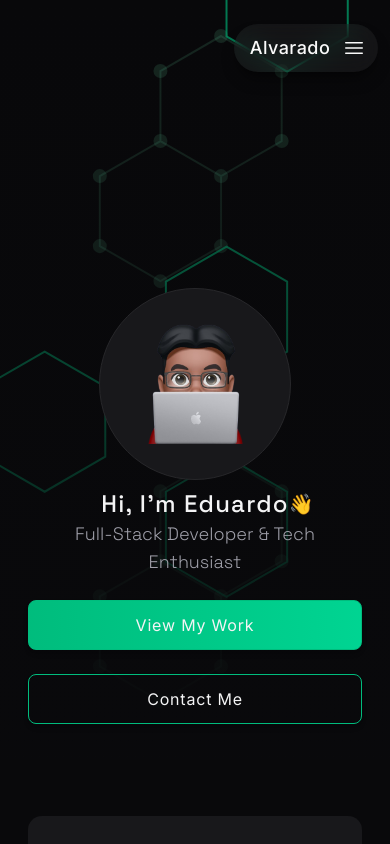
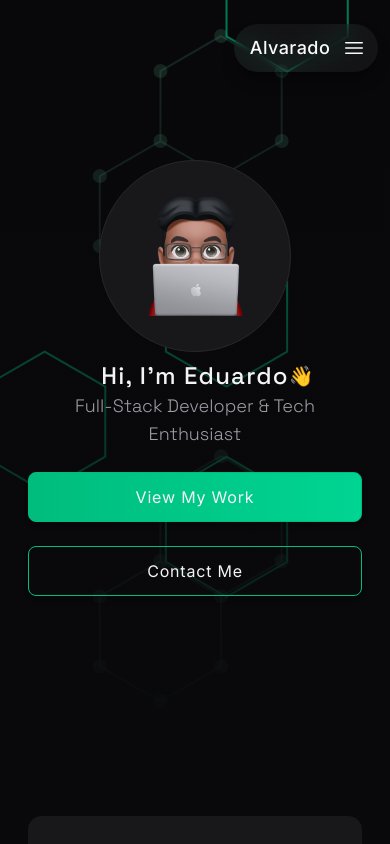
Before and after one commit to ealvara6/devfolio, a React (Vite) app: page / in a window 390 px wide. Shown: the top 844 px of the page. Built offline with nearby package versions, Linux system fonts and the light colour scheme.

Commit message:
fix(hero): adjust top padding on hero for mobile screens

```diff
--- a/src/components/sections/hero/Hero.tsx
+++ b/src/components/sections/hero/Hero.tsx
@@ -8,7 +8,7 @@ export const Hero = () => {
       id="Hero"
     >
       <div className="absolute inset-0 bg-black/10 -z-10 bg-gradient-to-b from-transparent to-bg pointer-events-none"></div>
-      <div className="mx-7 pt-64 flex flex-col gap-2 justify-center items-center text-text">
+      <div className="mx-7 pt-32 md:pt-64 flex flex-col gap-2 justify-center items-center text-text">
         <div className="border w-48 h-48 md:w-64 md:h-64 bg-surface border-border rounded-full flex justify-center items-center">
           <img
             src={Memoji}
```
